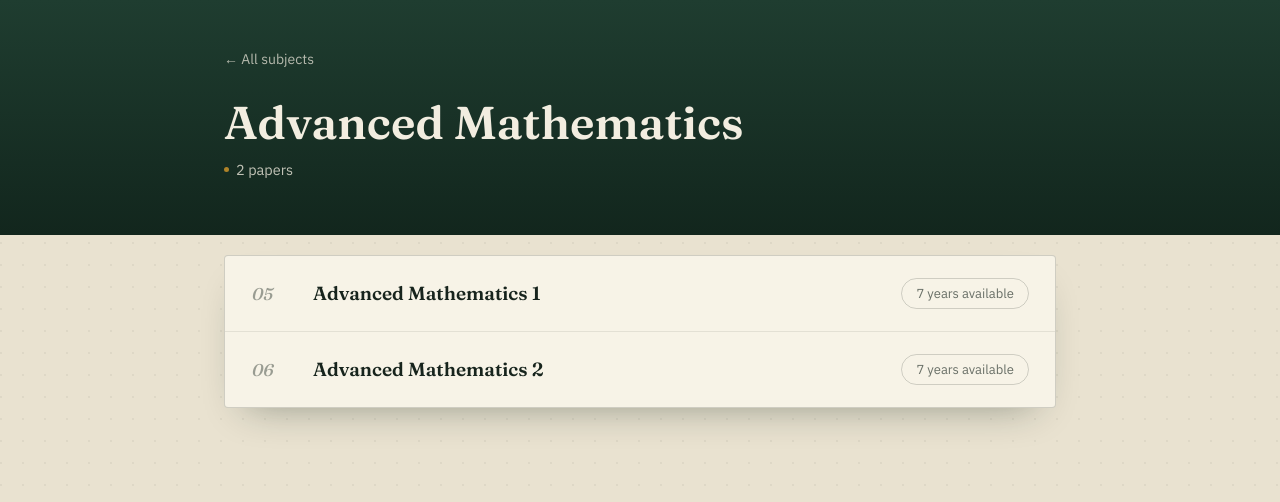
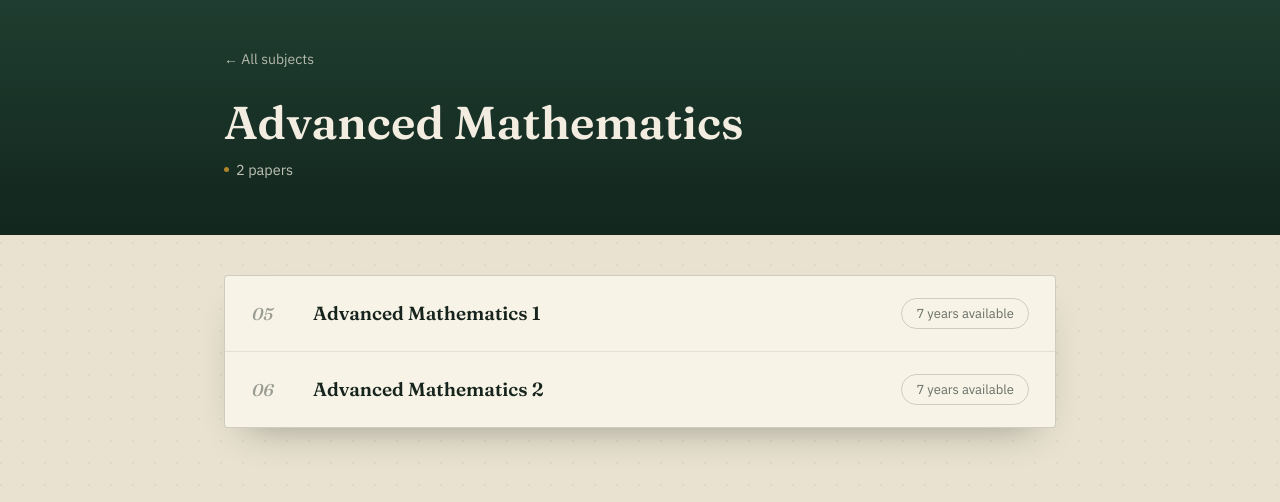
Before and after one commit to visualixefoundation/necta-exams, a Next.js app: page /advanced-mathematics in a window 1280 px wide. Shown: the top 502 px of the page. Built offline with nearby package versions, Linux system fonts and the light colour scheme.

Commit message:
Tighter mobile year rows + share button styles

```diff
--- a/app/globals.css
+++ b/app/globals.css
@@ -46,6 +46,10 @@ a {
   color: inherit;
 }
 
+button {
+  font: inherit;
+}
+
 @media (prefers-reduced-motion: reduce) {
   * {
     animation-duration: 0.001ms !important;
@@ -73,23 +77,6 @@ a {
   color: #f2ede0;
   padding: 48px 0 56px;
   position: relative;
-}
-
-.band::after {
-  content: "";
-  position: absolute;
-  left: 0;
-  right: 0;
-  bottom: -1px;
-  height: 10px;
-  background: repeating-linear-gradient(
-    -45deg,
-    var(--paper),
-    var(--paper) 10px,
-    transparent 10px,
-    transparent 20px
-  );
-  opacity: 0;
 }
 
 .band-kicker {
@@ -156,30 +143,11 @@ a {
 }
 
 .masthead-lead {
-  margin: 0 0 12px;
+  margin: 0;
   color: rgba(242, 237, 224, 0.78);
   font-size: 15.5px;
   max-width: 42ch;
   line-height: 1.5;
-}
-
-.masthead-stats {
-  display: flex;
-  flex-wrap: wrap;
-  align-items: center;
-  gap: 8px 10px;
-  margin: 0;
-  font-size: 13.5px;
-  color: rgba(242, 237, 224, 0.62);
-}
-
-.stat-dot {
-  width: 4px;
-  height: 4px;
-  border-radius: 50%;
-  background: var(--gold);
-  opacity: 0.7;
-  display: inline-block;
 }
 
 .subject-kicker {
@@ -220,70 +188,12 @@ a {
   display: inline-block;
 }
 
-/* ---------- Search ---------- */
-
-.search-bar {
-  margin: 28px 0 0;
-}
-
-.search-input {
-  width: 100%;
-  font-family: var(--font-body);
-  font-size: 15px;
-  padding: 14px 18px;
-  border: 1px solid var(--line);
-  border-radius: 4px;
-  background: var(--paper-card);
-  color: var(--ink);
-  box-shadow: 0 8px 24px -18px rgba(18, 38, 29, 0.35);
-  transition: border-color 0.15s ease, box-shadow 0.15s ease;
-}
-
-.search-input::placeholder {
-  color: var(--ink-faint);
-}
-
-.search-input:focus {
-  outline: none;
-  border-color: var(--ink-soft);
-  box-shadow: 0 8px 28px -16px rgba(18, 38, 29, 0.4);
-}
-
-.search-empty {
-  margin: 24px 0 0;
-  font-size: 15px;
-  color: var(--ink-soft);
-  text-align: center;
-  padding: 28px 16px;
-  background: var(--paper-card);
-  border: 1px solid var(--line-soft);
-  border-radius: 4px;
-}
-
 /* ---------- Register (home list) ---------- */
 
 .register {
-  margin: 20px auto 64px;
+  margin: 40px auto 64px;
   position: relative;
   z-index: 2;
-}
-
-.category-block {
-  margin-bottom: 28px;
-}
-
-.category-block:last-child {
-  margin-bottom: 0;
-}
-
-.category-title {
-  font-family: var(--font-display);
-  font-weight: 600;
-  font-size: 15px;
-  letter-spacing: 0.04em;
-  text-transform: uppercase;
-  color: var(--ink-soft);
-  margin: 0 0 10px 4px;
 }
 
 .ledger {
@@ -325,12 +235,6 @@ a {
   font-family: var(--font-display);
   font-weight: 600;
   font-size: 19px;
-  margin: 0;
-}
-
-.ledger-note {
-  font-size: 13.5px;
-  color: var(--ink-soft);
   margin: 0;
 }
 
@@ -410,6 +314,14 @@ a {
   border-color: var(--stamp-dark);
 }
 
+/* ---------- Share ---------- */
+
+.share-actions {
+  display: flex;
+  gap: 10px;
+  flex-wrap: wrap;
+}
+
 /* ---------- Footer ---------- */
 
 .footer {
@@ -439,6 +351,7 @@ a {
 
   .ledger-row {
     grid-template-columns: 32px 1fr;
+    padding: 16px 18px;
   }
 
   .ledger-count {
@@ -449,15 +362,25 @@ a {
 
   .year-row {
     grid-template-columns: 1fr;
+    padding: 14px 16px;
+    gap: 12px;
+    margin-bottom: 8px;
+  }
+
+  .year-label {
+    font-size: 18px;
   }
 
   .actions {
     width: 100%;
+    gap: 8px;
   }
 
   .btn {
     flex: 1;
     text-align: center;
+    padding: 9px 12px;
+    font-size: 13px;
   }
 }
 
@@ -476,6 +399,7 @@ a {
   gap: 10px;
   margin: 20px 0 16px;
   flex-wrap: wrap;
+  align-items: center;
 }
 
 .pdf-frame-wrap {
@@ -548,4 +472,12 @@ a {
   .viewer-toolbar {
     margin-top: 12px;
   }
+
+  .share-actions {
+    width: 100%;
+  }
+
+  .share-actions .btn {
+    flex: 1;
+  }
 }
```
